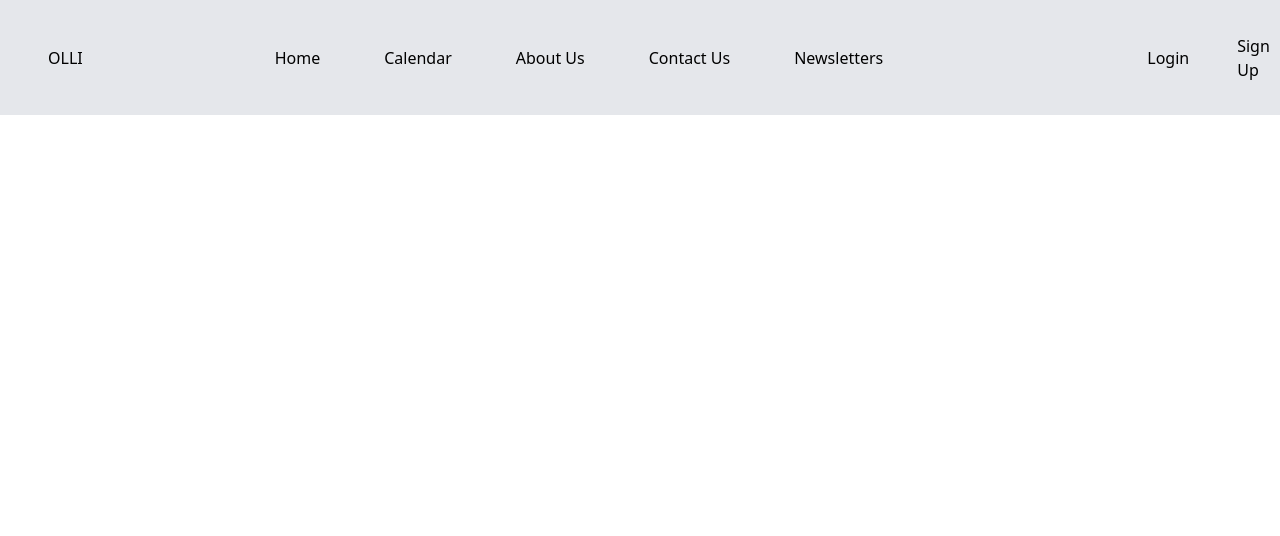
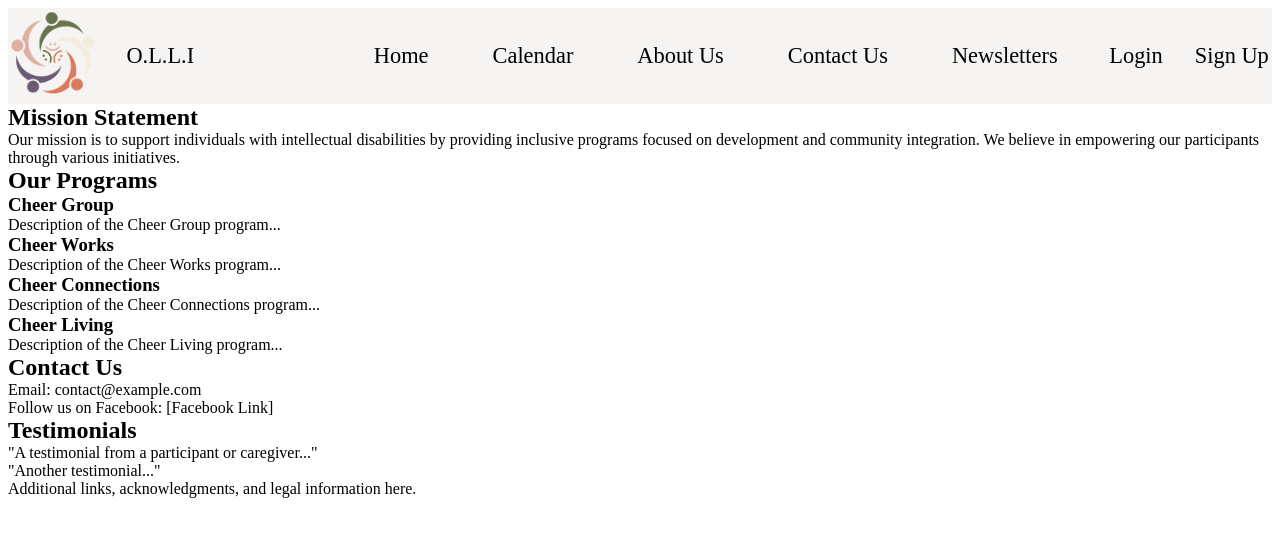
Before and after one commit to rl4658/olli-cheer, a React (Create React App) app in the folder olli/: page /about-us in a window 1280 px wide. Shown: the top 536 px of the page. Built offline with nearby package versions, Linux system fonts and the light colour scheme.

Commit message:
New Changes

```diff
--- a/olli/src/App.js
+++ b/olli/src/App.js
@@ -1,25 +1,35 @@
 import React from 'react';
+import { useState } from 'react';
 import { BrowserRouter as Router, Routes, Route } from 'react-router-dom';
 import GuestUserBar from './components/NavBars/GuestUserBar.js';
 import NewsletterCreator from './components/NewsLetters/NewsletterCreator.js';
 import { DndProvider } from 'react-dnd';
 import { HTML5Backend } from 'react-dnd-html5-backend';
-import {images} from "./components/ImageSlider/Images.js"
-import ImageGallery from 'react-image-gallery';
+import 'react-image-gallery/styles/css/image-gallery.css';
+import './CSS/ImageSlider/ImageSlider.css'
+import ImageSlider from './components/ImageSlider/ImageSlider.js';
+import AboutUs from './components/AboutUS/AboutUsSection.js';
 
 
-export default function App(){
-return(
+
+export default function App() {
+
+  return (
     <Router>
 
+      <GuestUserBar>
+      </GuestUserBar>
 
-<GuestUserBar></GuestUserBar>
       <Routes>
         <Route
           exact path='/'
-  element= {<div className='imageSlider'><ImageGallery items={images} autoPlay={true} /></div>}>
+          element={<div className='imageSliderContainer'>
+            <div className='imageSlider'>
+              <ImageSlider />
+            </div>
+          </div>}>
+        </Route>
 
-  </Route>
         <Route
           exact path="/Newsletters"
           element={
@@ -28,6 +38,10 @@ return(
             </DndProvider>
           }
         />
+        <Route
+          exact path="/about-us"
+          element={<AboutUs />}
+        />
       </Routes>
 
     </Router>
--- a/olli/src/CSS/ImageSlider/ImageSlider.css
+++ b/olli/src/CSS/ImageSlider/ImageSlider.css
@@ -1,9 +1,13 @@
-@import '~react-image-gallery/styles/css/image-gallery.css';
-.image-gallery-wrapper {
-    margin-top: 5rem;
-    max-width: 800px;
-    width: 100%;
-    margin: 0 auto;
-    border: 1px solid rgb(146, 129, 242);
-    box-shadow: #2b15453d 1px 10px 10px 5px;
-  }
+.imageSliderContainer {
+    display: flex;
+    justify-content: center;
+    align-items: center;
+
+}
+
+.custom-image-size {
+    height: 40rem;
+    /* Set the desired height */
+    width: 90rem;
+    /* Set the desired width */
+}
--- a/olli/src/CSS/NavBar/NavBar.css
+++ b/olli/src/CSS/NavBar/NavBar.css
@@ -1,8 +1,3 @@
-@import 'tailwindcss/base';
-@import 'tailwindcss/components';
-@import 'tailwindcss/utilities';
-
-
 * {
   padding: 0;
   margin: 0;
@@ -10,14 +5,6 @@
   color: black;
   box-sizing: border-box;
 }
-
-
-
-.homeLink {
-  margin-left: 2rem;
-  margin-right: 4rem;
-}
-
 .navBar {
   display: flex;
   background-color: #f6f4f2;
@@ -27,18 +14,28 @@
   font-size: 1.4rem;
 }
 
+body {
+  padding: 0.5rem;
+}
+
+.homeLink {
+  margin-left: 2rem;
+  margin-right: auto;
+}
+
 .userSpecificButtons {
   display: flex;
+  justify-content: space-between;
   gap: 4rem;
   margin-left: 8rem;
-  margin-right: 16.5rem;
+  margin-right: auto;
   align-items: center;
   white-space: nowrap;
 }
 
 .loginButton {
-  margin-right: 3rem;
-  margin-left: auto;
+
+ margin-right: 2rem;
 }
 
 .navBar a:hover {
@@ -51,3 +48,6 @@
   height: 5.2rem;
   background-color: rgba(255, 255, 255, 0.5);
 }
+.signUpButton{
+  white-space: nowrap;
+}
--- /dev/null
+++ b/olli/src/components/AboutUS/AboutUsSection.js
@@ -0,0 +1,51 @@
+import React from 'react';
+ // Assuming you have a CSS file for styling
+
+const AboutUs = () => {
+  return (
+    <div className="about-us-container">
+      <section className="mission-statement">
+        <h2>Mission Statement</h2>
+        <p>Our mission is to support individuals with intellectual disabilities by providing inclusive programs focused on development and community integration. We believe in empowering our participants through various initiatives.</p>
+      </section>
+
+      <section className="programs-overview">
+        <h2>Our Programs</h2>
+        <div className="program">
+          <h3>Cheer Group</h3>
+          <p>Description of the Cheer Group program...</p>
+        </div>
+        <div className="program">
+          <h3>Cheer Works</h3>
+          <p>Description of the Cheer Works program...</p>
+        </div>
+        <div className="program">
+          <h3>Cheer Connections</h3>
+          <p>Description of the Cheer Connections program...</p>
+        </div>
+        <div className="program">
+          <h3>Cheer Living</h3>
+          <p>Description of the Cheer Living program...</p>
+        </div>
+      </section>
+
+      <section className="contact-info">
+        <h2>Contact Us</h2>
+        <p>Email: contact@example.com</p>
+        <p>Follow us on Facebook: [Facebook Link]</p>
+      </section>
+
+      <section className="testimonials">
+        <h2>Testimonials</h2>
+        <p>"A testimonial from a participant or caregiver..."</p>
+        <p>"Another testimonial..."</p>
+      </section>
+
+      <footer className="about-footer">
+        <p>Additional links, acknowledgments, and legal information here.</p>
+      </footer>
+    </div>
+  );
+};
+
+export default AboutUs;
--- /dev/null
+++ b/olli/src/components/ImageSlider/ImageSlider.js
@@ -0,0 +1,18 @@
+import { images } from "./Images.js"
+import ImageGallery from 'react-image-gallery';
+
+export default function ImageSlider(){
+
+    return(
+        <ImageGallery
+                items={images}
+                autoPlay={true}
+                showBullets={true}
+                showNav={false}
+                showThumbnails={false}
+                showPlayButton={false}
+                slideInterval={6000}
+                showFullscreenButton = {false}
+              />
+    )
+}
--- a/olli/src/components/ImageSlider/Images.js
+++ b/olli/src/components/ImageSlider/Images.js
@@ -3,13 +3,19 @@
   {
     original: "https://picsum.photos/id/1018/1000/600/",
     thumbnail: "https://picsum.photos/id/1018/250/150/",
+    originalClass: 'custom-image-size',
+    description: "This is the section for descriptions"
   },
   {
     original: "https://picsum.photos/id/1015/1000/600/",
     thumbnail: "https://picsum.photos/id/1015/250/150/",
+    originalClass: 'custom-image-size',
+    description: "This is the section for descriptions"
   },
   {
     original: "https://picsum.photos/id/1019/1000/600/",
     thumbnail: "https://picsum.photos/id/1019/250/150/",
+    originalClass: 'custom-image-size',
+    description: "This is the section for descriptions"
   },
 ];
--- a/olli/src/components/NavBars/NavBar.js
+++ b/olli/src/components/NavBars/NavBar.js
@@ -6,11 +6,11 @@ import "../../CSS/NavBar/NavBar.css"
 export default function NavBar({userSpecificButtons, style}){
 
 return(
- <div className='bg-gray-200 p-4 container mx-auto flex justify-between items-center' style={style} >
+ <div className='navBar' style={style} >
     <a href="/"><img className='olliLogo' src={require("./OLLILOGO.png")} style={{backgroundColor: 'transparent'}}></img></a>
 
     <div className='homeLink'>
-      <NavButton name = "OLLI" linkTo = "/home">
+      <NavButton name = "O.L.L.I" linkTo = "/home">
 
       </NavButton>
     </div>
```
Also changed, not shown: olli/src/components/NewsLetters/ExisitingNewsLetter.js (deleted, +0 -76 lines), olli/src/CSS/AboutUs/AboutUs.css (added). Lines whose indentation alone changed are shown as unchanged.
